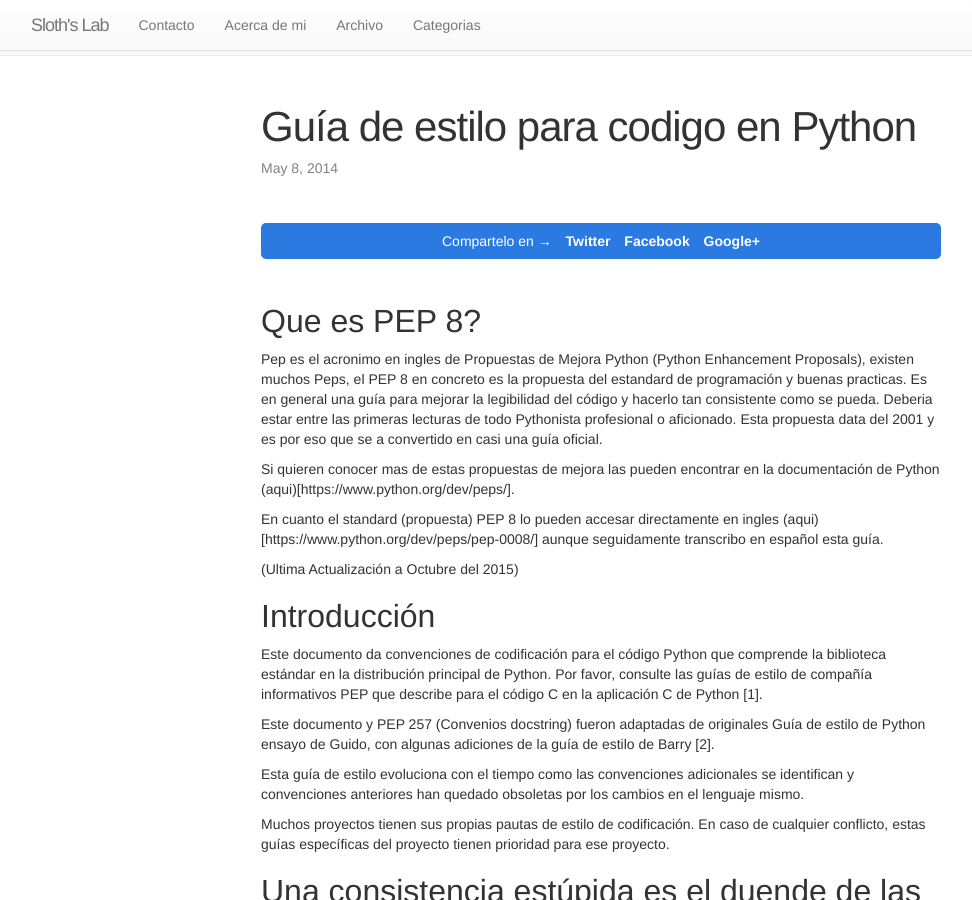
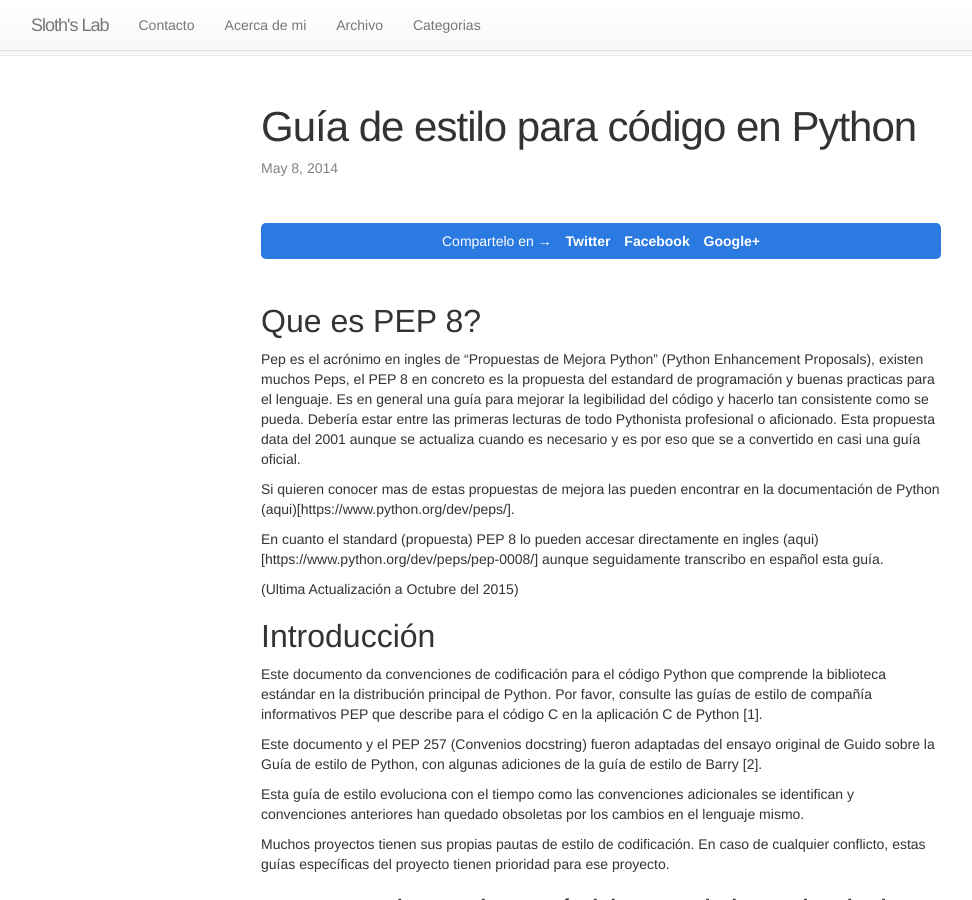
Before and after one commit to asomarribasd/asomarribasd.github.io, a Jekyll site: the page built from _posts/2014-05-08-PEP-0008-Guia-de-estilo-para-codigo-python.markdown, in a window 1280 px wide and 900 px high. Shown: the whole window, without its empty margins (39-1011 px from the left). Built offline with Jekyll 4.4.1, drawn with Linux system fonts in a browser that asks for light colours; nearby versions of some CDN libraries; comment, search, counter and statistics services are not loaded.

Commit message:
Aplicando estilos

````diff
--- a/_posts/2014-05-08-PEP-0008-Guia-de-estilo-para-codigo-python.markdown
+++ b/_posts/2014-05-08-PEP-0008-Guia-de-estilo-para-codigo-python.markdown
@@ -1,16 +1,16 @@
 ---
 layout: post
-title:  "Guía de estilo para codigo en Python"
+title:  "Guía de estilo para código en Python"
 date:   2014-05-08 19:56:14
-categories: [standard python]
-tags: [standard, python]
+categories: [standards, python]
+tags: [standards, python]
 ---
 
 ## Que es PEP 8?
 
-Pep es el acronimo en ingles de Propuestas de Mejora Python (Python Enhancement Proposals), existen muchos Peps,
-el PEP 8 en concreto es la propuesta del estandard de programación y buenas practicas. Es en general una guía para mejorar la legibilidad del código y hacerlo tan consistente como se pueda.
-Deberia estar entre las primeras lecturas de todo Pythonista profesional o aficionado. Esta propuesta data del 2001 y es por eso que se a convertido en casi una guía oficial.
+Pep es el acrónimo en ingles de "Propuestas de Mejora Python" (Python Enhancement Proposals), existen muchos Peps,
+el PEP 8 en concreto es la propuesta del estandard de programación y buenas practicas para el lenguaje. Es en general una guía para mejorar la legibilidad del código y hacerlo tan consistente como se pueda.
+Debería estar entre las primeras lecturas de todo Pythonista profesional o aficionado. Esta propuesta data del 2001 aunque se actualiza cuando es necesario y es por eso que se a convertido en casi una guía oficial.
 
 Si quieren conocer mas de estas propuestas de mejora las pueden encontrar en la documentación de Python (aqui)[https://www.python.org/dev/peps/].
 
@@ -22,11 +22,12 @@ En cuanto el standard (propuesta) PEP 8 lo pueden accesar directamente en ingles
 
 Este documento da convenciones de codificación para el código Python que comprende la biblioteca estándar en la distribución principal de Python. Por favor, consulte las guías de estilo de compañía informativos PEP que describe para el código C en la aplicación C de Python [1].
 
-Este documento y PEP 257 (Convenios docstring) fueron adaptadas de originales Guía de estilo de Python ensayo de Guido, con algunas adiciones de la guía de estilo de Barry [2].
+Este documento y el PEP 257 (Convenios docstring) fueron adaptadas del ensayo original de Guido sobre la Guía de estilo de Python, con algunas adiciones de la guía de estilo de Barry [2].
 
 Esta guía de estilo evoluciona con el tiempo como las convenciones adicionales se identifican y convenciones anteriores han quedado obsoletas por los cambios en el lenguaje mismo.
 
 Muchos proyectos tienen sus propias pautas de estilo de codificación. En caso de cualquier conflicto, estas guías específicas del proyecto tienen prioridad para ese proyecto.
+
 
 ##Una consistencia estúpida es el duende de las mentes pequeñas
 
--- a/_posts/2015-03-08-administrador-paquetes-python.markdown
+++ b/_posts/2015-03-08-administrador-paquetes-python.markdown
@@ -20,7 +20,9 @@ PIP es manejador de paquetes con una funcionalidad muy parecida a la que pueden
 
 ### En Linux o en OS X:
 
+```shell
 pip install -U pip setuptools
+```
 
 ### En Windows:
 
````
